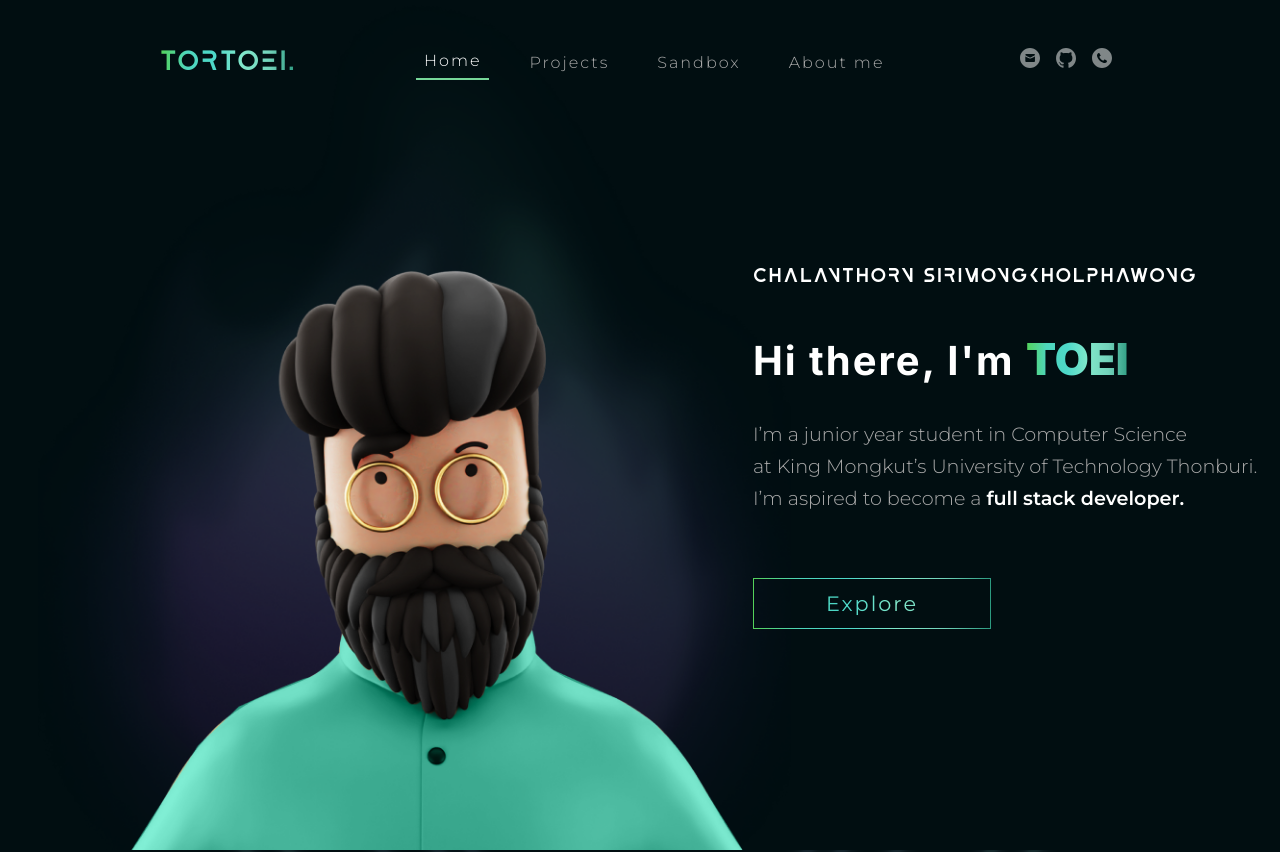
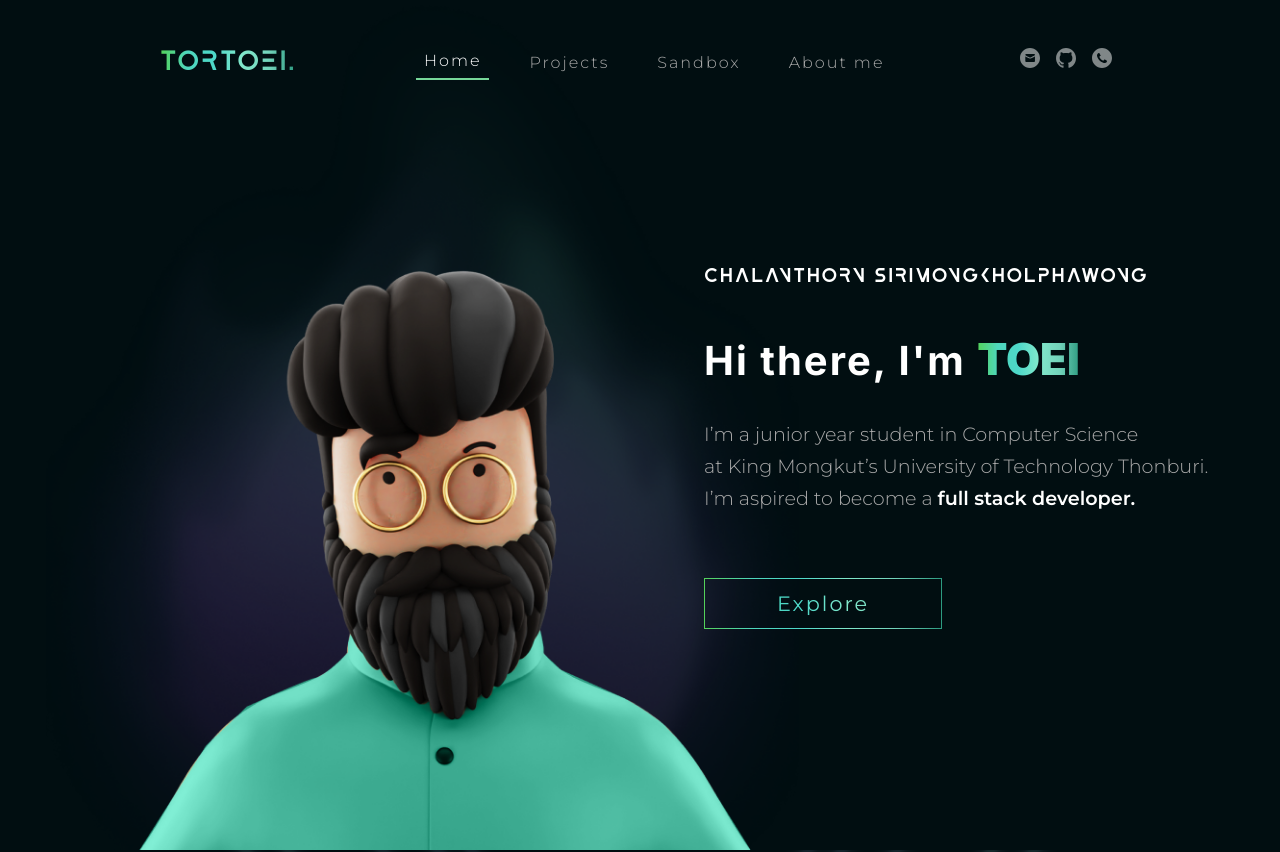
Before and after one commit to HyperactiveX/hyperactivex.github.io, a Next.js app: page / in a window 1280 px wide. Shown: the top 852 px of the page. Built offline with nearby package versions, Linux system fonts and the light colour scheme.

Commit message:
[FIX] : Overflow

```diff
--- a/styles/pages/Home.module.css
+++ b/styles/pages/Home.module.css
@@ -21,8 +21,11 @@
 .personVector {
 	height: 100%;
 }
+.pictureContainer {
+	width: 55%;
+}
 .personVector {
-	width: 110%;
+	width: 120%;
 	object-fit: contain;
 }
 
```
